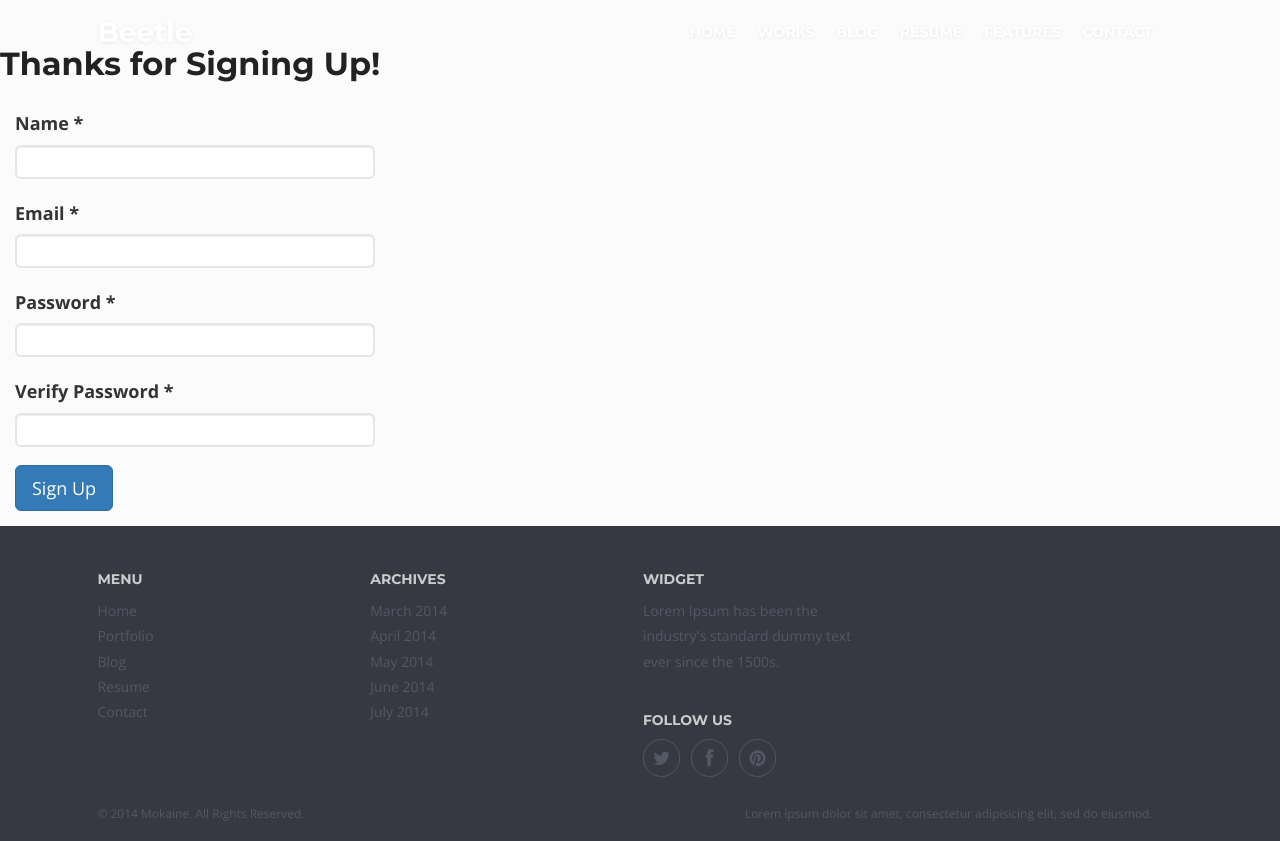
After one commit to warbee/lotso, a Flask app: page /signup in a window 1280 px wide. The commit adds this page. Run offline with Flask 2, Linux system fonts and the light colour scheme; some libraries are stand-ins or nearby versions.

```diff
--- a/app.py
+++ b/app.py
@@ -60,8 +60,11 @@ def base36decode(number):
 
 @app.route('/')
 def index():
-    return render_template('layout.html')
+    return render_template('index.html')
 
+@app.route('/home')
+def home():
+    return render_template('home.html')
 
 @app.route('/signin')
 def signin():
--- a/eforms.py
+++ b/eforms.py
@@ -29,8 +29,6 @@ class RegistrationForm(form.Form):
     name = fields.TextField(validators=[validators.required()])
     email = fields.TextField(validators=[validators.required()])
     password = fields.PasswordField(validators=[validators.required()])
-    tagline = fields.TextField(validators=[validators.required()])
-    summary = fields.TextField(validators=[validators.required()])
 
     def validate_login(self, field):
         if db.session.query(models.User).filter_by(email=self.email.data).count() > 0:
--- a/templates/index.html
+++ b/templates/index.html
@@ -60,7 +60,7 @@
 									<li><a href="single-blog-post-sidebar.html">Single Post with Sidebar</a></li>
 								</ul>
 							</li>
-							<li class="menu-item"><a href="resume.html">Resume</a></li>
+							<li class="menu-item"><a href="{{ url_for('signup') }}">Sign Up</a></li>
 							<li class="menu-item">
 								<a href="#">Features</a>
 								<ul class="sub-menu">
@@ -91,7 +91,7 @@
 						<div class="caption">
 							<h2>Beetle</h2>
 							<p>HTML5 template for landing page, blog and resume</p>
-							<a class="button white transparent" href="#">Read More</a>
+							<a class="button white transparent" href="{{ url_for('signin') }}">Sign In</a>
 						</div><!-- caption -->
 						<div class="photocaption">
 							<h4>Shot by <a href="http://dribbble.com/JustinMezzell">Justin Mezzell</a></h4>
@@ -445,6 +445,7 @@
 		<script src="https://maps.googleapis.com/maps/api/js?sensor=false"></script>
 		<script src="{{ url_for('static', filename='js/plugins.js') }}"></script>
 		<script src="{{ url_for('static', filename='js/beetle.js') }}"></script>
+		<script src="https://maxcdn.bootstrapcdn.com/bootstrap/3.3.2/js/bootstrap.min.js"></script>
 
 	</body>
 
--- a/templates/layout.html
+++ b/templates/layout.html
@@ -7,6 +7,7 @@
 		<meta name="description" content="The Page Description">
 		<style type="text/css">@-ms-viewport{width: device-width;}</style>
 		<title>Beetle - Home page</title>
+		<link rel="stylesheet" href="https://maxcdn.bootstrapcdn.com/bootstrap/3.3.2/css/bootstrap.min.css">
 		<link rel="stylesheet" href="{{ url_for('static', filename='css/layers.min.css') }}" media="screen">
 		<link rel="stylesheet" href="{{ url_for('static', filename='css/font-awesome.min.css') }}" media="screen">
 		<link rel="stylesheet" href="{{ url_for('static', filename='css/style.css') }}" media="screen">
@@ -84,6 +85,15 @@
 			</div><!-- row -->
 		</header>
 
+				{% for message in get_flashed_messages() %}
+							<div class="bs-example" style="margin-top: 50px;">
+							<div class="alert alert-block alert-info fade in">
+							  <button type="button" class="close" data-dismiss="alert" aria-hidden="true">&times;</button>
+							  <h4>{{ message }}</h4>
+							</div>
+							</div><!-- /example -->
+				 {% endfor %}
+
 		<main role="main">
 
 			{% block body %} {% endblock %}
@@ -139,7 +149,7 @@
 		<script src="https://maps.googleapis.com/maps/api/js?sensor=false"></script>
 		<script src="{{ url_for('static', filename='js/plugins.js') }}"></script>
 		<script src="{{ url_for('static', filename='js/beetle.js') }}"></script>
-
+		<script src="https://maxcdn.bootstrapcdn.com/bootstrap/3.3.2/js/bootstrap.min.js"></script>
 	</body>
 
 </html>
--- /dev/null
+++ b/templates/newaccount.html
@@ -0,0 +1,35 @@
+{% extends "layout.html" %}
+
+{% block body %}
+
+<h2>Thanks for Signing Up!</h2>
+
+<div class="col-md-6">
+                <form id="new-user-form" class="contact-form" name="contact-form" method="post" action="{{ url_for('register') }}">
+                        <div class="form-group">
+                            <label>Name *</label>
+                            <input type="text" name="name" class="form-control" required="required">
+                        </div>
+                        <div class="form-group">
+                            <label>Email *</label>
+                            <input type="email" name="email" class="form-control" required="required">
+                        </div>
+                        <div class="form-group">
+                            <label>Password *</label>
+                            <input type="password" name="password" class="form-control" required="required">
+                        </div>
+                        <div class="form-group">
+                            <label>Verify Password *</label>
+                            <input type="password" class="form-control" required="required">
+                        </div>
+                    </div>
+                    <div class="col-md-6 ">
+                        <div class="form-group">
+                            <button type="submit" name="submit" class="btn btn-primary btn-lg" required="required">Sign Up</button>
+                        </div>
+                    </div>
+                </form>
+            </div><!--/.row-->
+        </div><!--/.container-->
+
+{% endblock %}
```
Also changed, not shown: templates/home.html (added, +8 -0 lines).
